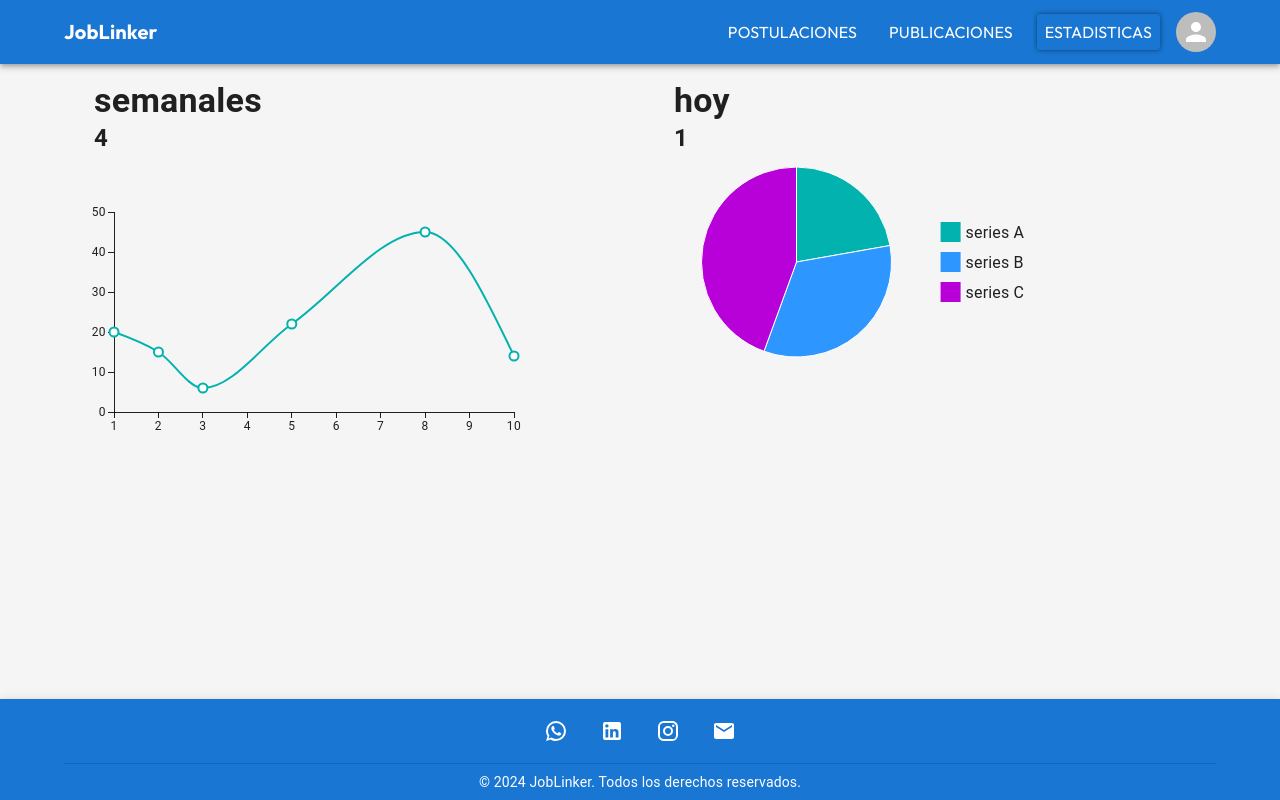
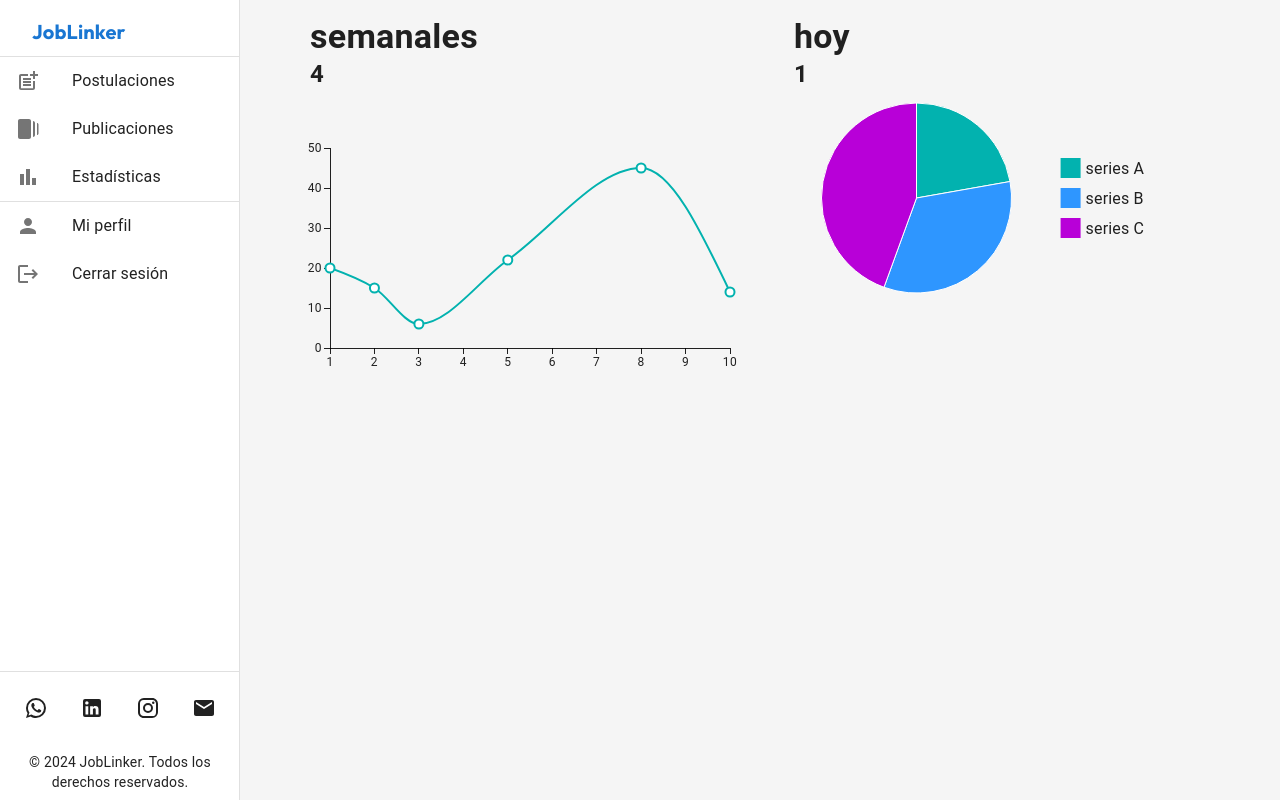
Before and after one commit to santirova/joblinker, a React (Vite) app in the folder client/: page /home/estadisticas in a window 1280 px wide. Built offline with nearby package versions, Linux system fonts and the light colour scheme; no server answers.

Commit message:
change navbar to sidebar

```diff
--- a/client/src/routes/applicationForm.jsx
+++ b/client/src/components/applicationForm.jsx
@@ -90,7 +90,7 @@ const ApplicationForm = () => {
   };
 
   return (
-    <Box bgcolor="whitesmoke" p={2}>
+    <Box bgcolor="whitesmoke" p={2} minHeight="100vh">
       <Container maxWidth="lg">
         <Box pb={2} display="flex" alignItems="center" justifyContent="start">
           <Tooltip title="Volver">
--- a/client/src/components/publication.jsx
+++ b/client/src/components/publication.jsx
@@ -1,45 +1,50 @@
-import { Box, Button, IconButton, TextField, Typography, Avatar, Divider } from "@mui/material";
-import { ChatBubbleOutline as CommentIcon, FavoriteBorderOutlined as FavoriteIcon } from "@mui/icons-material";
+import { Box, Button, IconButton, TextField, Typography, Avatar, Divider, Modal } from "@mui/material";
+import { ChatBubbleOutline as CommentIcon, FavoriteBorderOutlined as FavoriteIcon, Close as CloseIcon } from "@mui/icons-material";
 import { useState } from "react";
 import { format } from "date-fns";
 import { useDispatch, useSelector } from "react-redux";
 import { commentPublication } from "../redux/actions/publicationsAcction";
 
-
 const Publication = ({ publication }) => {
   const [commentsVisible, setCommentsVisible] = useState(false);
   const [commentText, setCommentText] = useState("");
-  const _id = useSelector(state => state.user.userInfo?._id)
-  const dispatch = useDispatch()
-  const toggleCommentsVisibility =  () => {
+  const [modalOpen, setModalOpen] = useState(false);
+  const _id = useSelector(state => state.user.userInfo?._id);
+  const dispatch = useDispatch();
+
+  const toggleCommentsVisibility = () => {
     setCommentsVisible(!commentsVisible);
   };
 
   const handleCommentSubmit = async () => {
-    console.log('aloha');
     const data = {
-      userId:_id,
-      text:commentText,
-      postId:publication?._id
-    }
-    await dispatch(commentPublication(data)).unwrap()
+      userId: _id,
+      text: commentText,
+      postId: publication?._id,
+    };
+    await dispatch(commentPublication(data)).unwrap();
     setCommentText("");
   };
 
-  const formattedDate = format(new Date(publication.createdAt), "dd/MM/yyyy HH:mm");
+  const formattedDate = format(new Date(publication.createdAt), "dd/MM/yyyy");
+
+  const handleModalOpen = () => setModalOpen(true);
+  const handleModalClose = () => setModalOpen(false);
+
   return (
-    <Box bgcolor="whitesmoke" padding={2} marginY={2} borderRadius={2} border={1} borderColor="grey.300" boxShadow={2}>
+    <Box bgcolor="whitesmoke" padding={2} marginY={2} borderRadius={2} border={1} borderColor="grey.300" boxShadow={2} overflow="hidden">
+      <Box display="flex" flexDirection="column">
         <Box display="flex" alignItems="center" justifyContent="space-between" mb={1}>
-        <Box display="flex" >
+          <Box display="flex" flexShrink={0}>
             <Avatar
               src={publication.user?.photoUrl}
               alt={publication.user?.username}
-            sx={{ width: 32, height: 32, fontSize: 16, mr:0 }}
+              sx={{ width: 32, height: 32, fontSize: 16, mr: 0 }}
             >
               {!publication.user?.photoUrl && publication.user?.username?.[0].toUpperCase()}
             </Avatar>
             <Box ml={1}>
-            <Typography variant="h6" gutterBottom>
+              <Typography variant="subtitle1" gutterBottom noWrap>
                 {publication.user?.username}
               </Typography>
             </Box>
@@ -48,22 +53,24 @@ const Publication = ({ publication }) => {
             {formattedDate}
           </Typography>
         </Box>
-      <Divider/>
+        <Divider />
         <Typography variant="body1" my={2}>
           {publication.text}
         </Typography>
         {publication.image && (
-        <Box mb={2} style={{ textAlign: "center" }}>
+          <Box mb={2} textAlign="center">
             <img
               src={publication.image}
               alt="Publicación"
               style={{
-            width: "300px", // Establecer el ancho al 100%
-            height: "300px", // Mantener la proporción original de la imagen
+                width: "100%",
+                height: "200px", // Establece una altura fija para todas las imágenes
                 borderRadius: "8px",
-            objectFit: "cover", // Ajustar la imagen para cubrir el contenedor sin deformarse
-            cursor:"pointer"
+                objectFit: "cover",
+                cursor: "pointer",
+                maxWidth: "100%",
               }}
+              onClick={handleModalOpen}
             />
           </Box>
         )}
@@ -113,6 +120,35 @@ const Publication = ({ publication }) => {
           </Box>
         )}
       </Box>
+      <Modal open={modalOpen} onClose={handleModalClose}>
+        <Box
+          display="flex"
+          justifyContent="center"
+          alignItems="center"
+          height="100vh"
+          bgcolor="rgba(0, 0, 0, 0.8)"
+        >
+          <Box position="relative" display="inline-block" p={1} bgcolor="white" borderRadius={2}>
+            <IconButton
+              onClick={handleModalClose}
+              sx={{ position: 'absolute', top: 8, right: 8, color: 'black' }}
+            >
+              <CloseIcon />
+            </IconButton>
+            <img
+              src={publication.image}
+              alt="Publicación"
+              style={{
+                maxWidth: "90vw",
+                maxHeight: "90vh",
+                borderRadius: "8px",
+                objectFit: "contain",
+              }}
+            />
+          </Box>
+        </Box>
+      </Modal>
+    </Box>
   );
 };
 
--- /dev/null
+++ b/client/src/components/sidebar.jsx
@@ -0,0 +1,94 @@
+import { Box, Drawer, List, ListItem, ListItemIcon, ListItemText, Typography, Divider, Stack, IconButton, ListItemButton, useMediaQuery } from '@mui/material';
+import { PostAdd, BarChart, Person, Logout, WhatsApp, LinkedIn, Instagram, Mail, WebStories } from '@mui/icons-material';
+import { NavLink, useNavigate } from 'react-router-dom';
+
+const Sidebar = () => {
+  const navigate = useNavigate();
+  const isMobile = useMediaQuery('(max-width:960px)'); // Utiliza useMediaQuery para determinar si el ancho de la ventana es menor a 960px
+
+  const handleLogout = () => {
+    localStorage.removeItem('userId');
+    localStorage.removeItem('token');
+    navigate('/');
+  };
+
+  return (
+    <Drawer
+      variant="permanent"
+      sx={{
+        width: isMobile ? 60 : 240,
+        flexShrink: 0,
+        '& .MuiDrawer-paper': {
+          width: isMobile ? 60 : 240,
+          boxSizing: 'border-box',
+          overflowX: 'hidden', // Prevenir el desbordamiento horizontal
+        },
+      }}
+    >
+      <Box
+        sx={{
+          width: isMobile ? 60 : 240,
+          overflowX: 'hidden', // Prevenir el desbordamiento horizontal
+          display: 'flex',
+          flexDirection: 'column',
+          justifyContent: 'space-between',
+          height: '100vh',
+        }}
+      >
+        <List>
+          <ListItem>
+            <Typography color="primary" variant="h6" fontFamily="Outfit, sans-sifs" fontWeight="bold" component="div" sx={{ flexGrow: 1, ml: isMobile ? 0 : 2, textAlign: isMobile ? 'center' : 'left', fontSize: isMobile ? '1rem' : '1.25rem' }}>
+              {isMobile ? "JL" : "JobLinker"}
+            </Typography>
+          </ListItem>
+          <Divider />
+          <ListItemButton component={NavLink} to="/home/postulaciones">
+            <ListItemIcon><PostAdd /></ListItemIcon>
+            {!isMobile && <ListItemText primary="Postulaciones" />}
+          </ListItemButton>
+          <ListItemButton  component={NavLink} to="/home/publicaciones">
+            <ListItemIcon><WebStories /></ListItemIcon>
+            {!isMobile && <ListItemText primary="Publicaciones" />}
+          </ListItemButton>
+          <ListItemButton  component={NavLink} to="/home/estadisticas">
+            <ListItemIcon><BarChart /></ListItemIcon>
+            {!isMobile && <ListItemText primary="Estadísticas" />}
+          </ListItemButton>
+          <Divider />
+          <ListItemButton onClick={() => navigate('/profile')}>
+            <ListItemIcon><Person /></ListItemIcon>
+            {!isMobile && <ListItemText primary="Mi perfil" />}
+          </ListItemButton>
+          <ListItemButton onClick={handleLogout}>
+            <ListItemIcon><Logout /></ListItemIcon>
+            {!isMobile && <ListItemText primary="Cerrar sesión" />}
+          </ListItemButton>
+        </List>
+        <Box>
+          <Divider />
+          <Stack direction={isMobile ? "column" : "row"} spacing={2} justifyContent="center" alignItems="center" padding={isMobile ? 1 : 2}>
+            <IconButton color="inherit" href="https://wa.me/xxxxxxxxxx">
+              <WhatsApp fontSize={isMobile ? "small" : "medium"} />
+            </IconButton>
+            <IconButton color="inherit" href="https://www.linkedin.com">
+              <LinkedIn fontSize={isMobile ? "small" : "medium"} />
+            </IconButton>
+            <IconButton color="inherit" href="https://www.instagram.com">
+              <Instagram fontSize={isMobile ? "small" : "medium"} />
+            </IconButton>
+            <IconButton color="inherit" href="mailto:info@example.com">
+              <Mail fontSize={isMobile ? "small" : "medium"} />
+            </IconButton>
+          </Stack>
+          {!isMobile && (
+            <Typography variant="body2" align="center" color="inherit" sx={{ padding: '8px 0' }}>
+              © {new Date().getFullYear()} JobLinker. Todos los derechos reservados.
+            </Typography>
+          )}
+        </Box>
+      </Box>
+    </Drawer>
+  );
+};
+
+export default Sidebar;
--- a/client/src/index.css
+++ b/client/src/index.css
@@ -60,6 +60,13 @@ button:focus-visible {
     background-color: #f9f9f9;
   }
 } */
+/* body {
+  margin: 0;
+}
+ */
+ /* index.css */
+/* index.css */
 body {
   margin: 0;
+  font-family: 'Roboto', sans-serif;
 }
--- a/client/src/routes/applications.jsx
+++ b/client/src/routes/applications.jsx
@@ -38,8 +38,8 @@ export default function Applications() {
   const visibleApplications = userApplications?.slice(startIndex, startIndex + itemsPerPage);
 
   return (
-    <Box padding={2} >
-      <Container maxWidth="sm" sx={{ minHeight:400, paddingBottom:2}} >
+    <Box bgcolor="whitesmoke" padding={2} >
+      <Container maxWidth="md" sx={{ minHeight:400, paddingBottom:2}} >
         <Grid container alignItems="center" spacing={2} marginBottom={2}>
           <Grid item xs={12} sm={8}>
             <Typography
--- a/client/src/routes/publicationsContainer.jsx
+++ b/client/src/routes/publicationsContainer.jsx
@@ -1,38 +1,41 @@
-import { Box, Container, Grid, Typography } from "@mui/material";
+import { Box, CircularProgress, Container, Grid, Typography } from "@mui/material";
 import { useEffect } from "react";
 import { useDispatch, useSelector } from "react-redux";
-
 import Publication from "../components/publication";
 import { getPublications } from "../redux/actions/publicationsAcction";
 import CreatePublication from "../components/createPublication";
 
 export default function PublicationsContainer() {
   const dispatch = useDispatch();
-  const { publications } = useSelector((state) => state.publications);
-
+  const { publications, loading } = useSelector((state) => state.publications);
 
   useEffect(() => {
     if (publications.length === 0) {
       dispatch(getPublications());
     }
-    console.log('useeffect del publiContainer')
   }, [dispatch, publications.length]);
 
+  if ( loading ){
+    return(
+      <Box minHeight="100vh" display="flex" alignItems="center" justifyContent="center" bgcolor="whitesmoke">
+      <CircularProgress size={8} />
+      </Box>
+    )
+  }
   return (
-    <Box bgcolor="whitesmoke" padding={2}>
-      <Container maxWidth="sm">
+    <Box bgcolor="whitesmoke" padding={2} overflow="hidden">
+      <Container maxWidth="md">
         <Box display="flex" alignItems="start" mb={2}>
           <Typography
-              variant="h4"
-              style={{ fontFamily: "Outfit, sans-serif", color: "#333333" }}
-            >
-              Publicaciones
-            </Typography>
+            variant="h4"
+            style={{ fontFamily: "Outfit, sans-serif", color: "#333333" }}
+          >
+            Publicaciones
+          </Typography>
         </Box>
-
         <Grid container justifyContent="center" marginBottom={2}>
           <Grid item xs={12}>
-            <CreatePublication/>
+            <CreatePublication />
           </Grid>
         </Grid>
         {publications &&
--- a/client/src/routes/root.jsx
+++ b/client/src/routes/root.jsx
@@ -1,23 +1,23 @@
+import { Box, CssBaseline } from "@mui/material";
+import Sidebar from "../components/sidebar";
 import { Outlet, useNavigate } from "react-router-dom";
-import { Box, CssBaseline } from "@mui/material";
-import Footer from "../components/footer";
-import NavBar from "../components/navBar";
 import { useEffect } from "react";
 import { useDispatch, useSelector } from "react-redux";
 import { getUserInfo } from "../redux/actions/userActions";
 
+export default function Root() {
+  const dispatch = useDispatch();
+  const navigate = useNavigate();
+  const { userInfo } = useSelector((state) => state.user);
 
-export default function Root() {
-  const dispatch = useDispatch()
-  const navigate = useNavigate()
-  const { userInfo } = useSelector((state) => state.user)
-  const getinfo = async (id)=> {
-    await dispatch(getUserInfo(id)).unwrap()
-  }
+  const getinfo = async (id) => {
+    await dispatch(getUserInfo(id)).unwrap();
+  };
+
   useEffect(() => {
     if (!userInfo) {
-      const userId = localStorage.getItem('userId')
-      getinfo(userId)
+      const userId = localStorage.getItem('userId');
+      getinfo(userId);
     }
     if (window.location.pathname === '/home') {
       navigate("/home/postulaciones");
@@ -25,13 +25,12 @@ export default function Root() {
   }, [navigate]);
 
   return (
-    <Box minHeight="100vh" display="grid" gridTemplateRows="auto 1fr auto">
+    <Box sx={{ display: 'flex' }}>
       <CssBaseline />
-      <NavBar />
-      <Box component="main" id="content" bgcolor="whitesmoke" paddingBottom={0}>
+      <Sidebar />
+      <Box component="main" sx={{ flexGrow: 1, maxWidth:"100%", transition: 'margin-left 0.3s' }}> {/* Ajusta el margen izquierdo y el ancho máximo según el ancho de la ventana */}
         <Outlet />
       </Box>
-      <Footer />
     </Box>
   );
 }
--- a/client/src/routes/stats.jsx
+++ b/client/src/routes/stats.jsx
@@ -6,7 +6,7 @@ import BasicPie from "../components/charts/pieChart";
 
 export default function Stats() {
   return (
-    <Box bgcolor="#F5F5F5" padding={2} height="100%">
+    <Box bgcolor="#F5F5F5" padding={2} minHeight="100vh">
       <Container  maxWidth="lg">
         <Grid container spacing={1} >
           <Grid item xs={12} md={6}>
```
Also changed, not shown: client/src/main.jsx (+22 -24 lines). Lines whose indentation alone changed are shown as unchanged.
